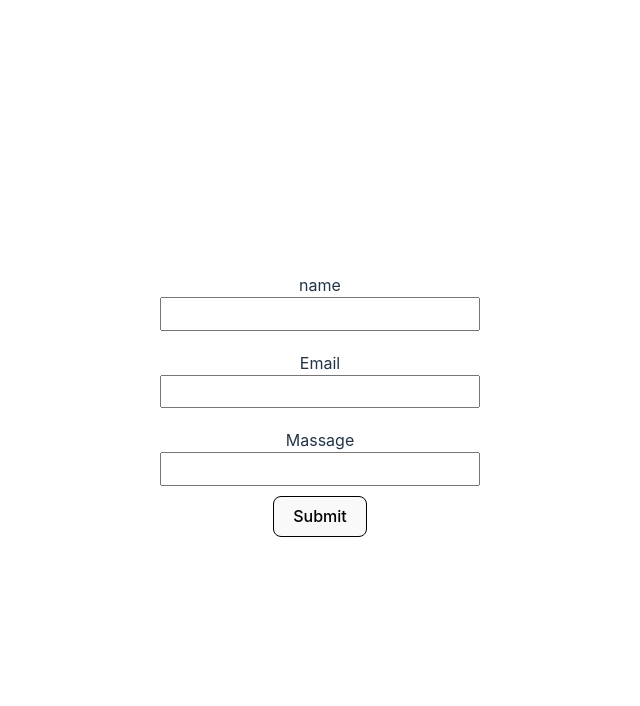
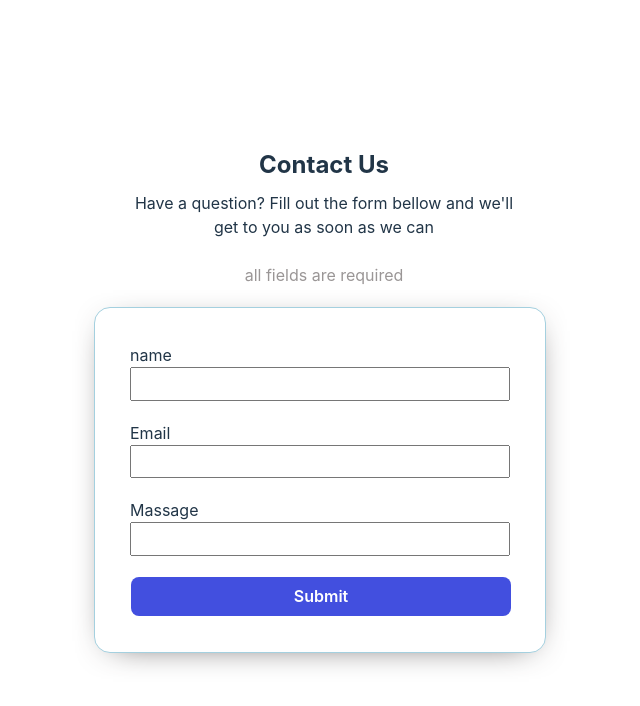
Before and after one commit to alisaLachman/my-contactform, a React (Vite) app: page / in a window 1280 px wide. Shown: the top 706 px of the page, without its empty margins (320-960 px from the left). Built offline with nearby package versions, Linux system fonts and the light colour scheme.

Commit message:
Submit color change, added poop up shadow+borders, contact us H1+paragraph

```diff
--- a/src/App.module.scss
+++ b/src/App.module.scss
@@ -6,6 +6,8 @@
   flex-direction: column;
   display: flex;
   flex-wrap: wrap;
+  border-radius: 10px;
+  align-items: center;
 }
 
 .logo {
@@ -55,25 +57,30 @@
 .input {
   flex-direction: row;
   padding: 0.5em 0.8em 0.6em;
-  width: auto;
+  width: 100%;
   flex-wrap: wrap;
   align-items: center;
 }
 .name {
 }
 .form {
-  margin: 40px;
+  margin: 0px 40px 40px;
   flex-direction: row;
-  padding: 10px;
+  padding: 25px;
   flex-wrap: wrap;
   align-items: center;
   align-content: center;
   justify-content: center;
-  width: 20rem;
   justify-items: center;
+  display: flex;
+  width: 25rem;
+  background-color: #ffffff;
+  box-shadow: 1.35px 5.85px 33px -17px #373030;
+  border-radius: 16px;
+  border: 1.5px solid #a4d0df;
 }
 .button {
-  border: 1px solid #000000;
+  border: 0px solid #000000;
   flex-direction: row;
   flex-wrap: wrap;
   align-items: center;
@@ -82,12 +89,44 @@
   justify-content: space-evenly;
   align-self: end;
   width: 100%;
+  margin: 1px;
+  background-color: #424fdf;
+  color: #ffffff;
+  font-weight: 600;
 }
 .input_div {
   width: 100%;
   display: flex;
-  flex-direction: column;
+  flex-direction: row;
   margin: 0px;
   padding: 10px;
   flex-wrap: wrap;
+  align-items: start;
 }
+.buttonPadding {
+  padding: 10px;
+  width: 100%;
+}
+.Headline {
+}
+.contact_Us_Padding {
+  display: flex;
+  flex-direction: column;
+  flex-wrap: wrap;
+  padding: 0px 25px;
+  margin: 0px;
+  align-items: center;
+  justify-items: center;
+  width: 25rem;
+}
+.Paragraph_Form {
+  width: 25rem;
+  margin: 4px 4px 20px;
+}
+.H1_Form {
+  padding: 0px;
+  margin: 40px 4px 4px;
+}
+.Grey_Paragraph {
+  color: #9a9696;
+}
--- a/src/App.tsx
+++ b/src/App.tsx
@@ -1,11 +1,22 @@
 import { useState } from 'react';
 import styles from './App.module.scss';
+import Classnames from 'classnames';
 
 function App() {
     const [count, setCount] = useState(0);
 
     return (
         <div className={styles.App}>
+            <div className={styles.contact_Us_Padding}>
+                <h2 className={styles.H1_Form}>Contact Us</h2>
+                <p className={styles.Paragraph_Form}>
+                    Have a question? Fill out the form bellow and we&apos;ll get to you as soon as
+                    we can
+                </p>
+                <p className={Classnames(styles.Paragraph_Form, styles.Grey_Paragraph)}>
+                    all fields are required
+                </p>
+            </div>
             <form className={styles.form}>
                 <div className={styles.input_div}>
                     <label className={styles.name} id={'name'} name={'name'}>
@@ -21,7 +32,9 @@ function App() {
                     <label>Massage </label>
                     <input id={'Massage '} name={'Massage '} className={styles.input} />
                 </div>
-                <button className={styles.button}>Submit</button>
+                <div className={styles.buttonPadding}>
+                    <button className={styles.button}>Submit</button>
+                </div>
             </form>
         </div>
     );
```
